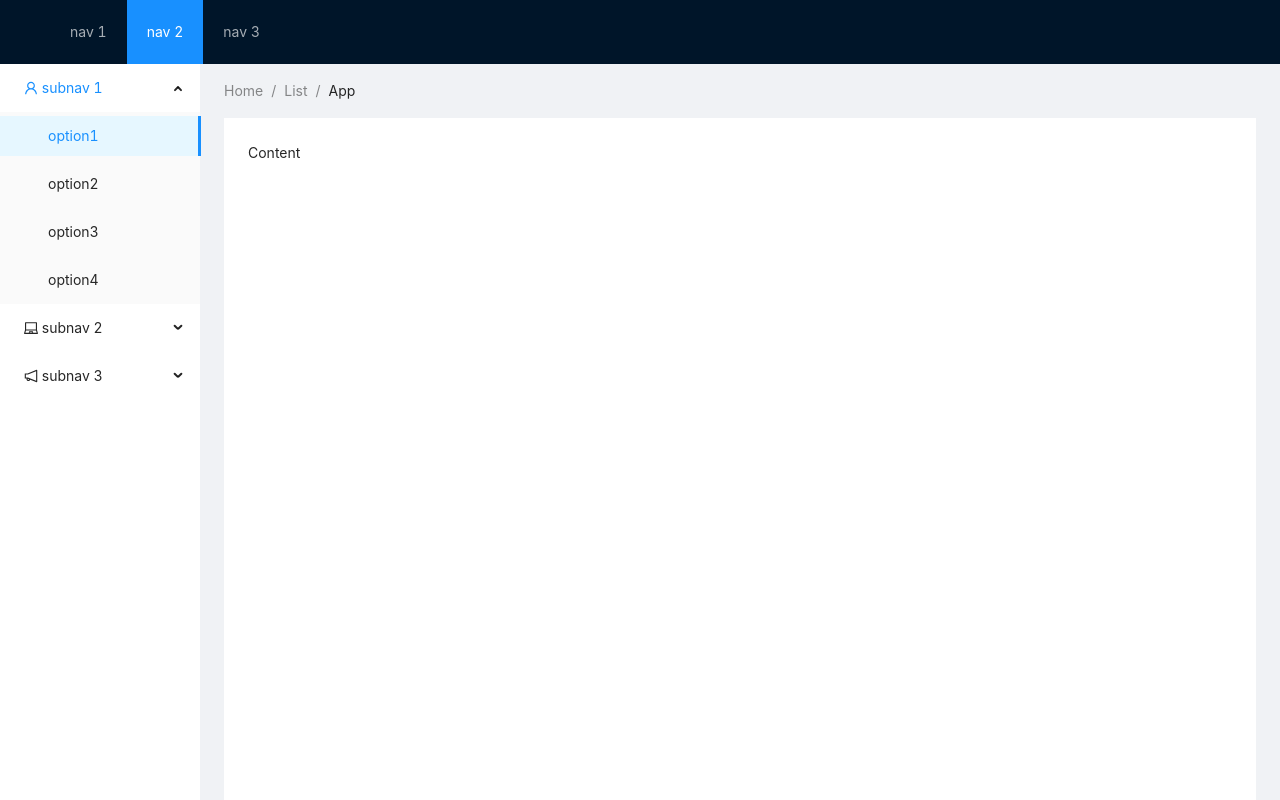
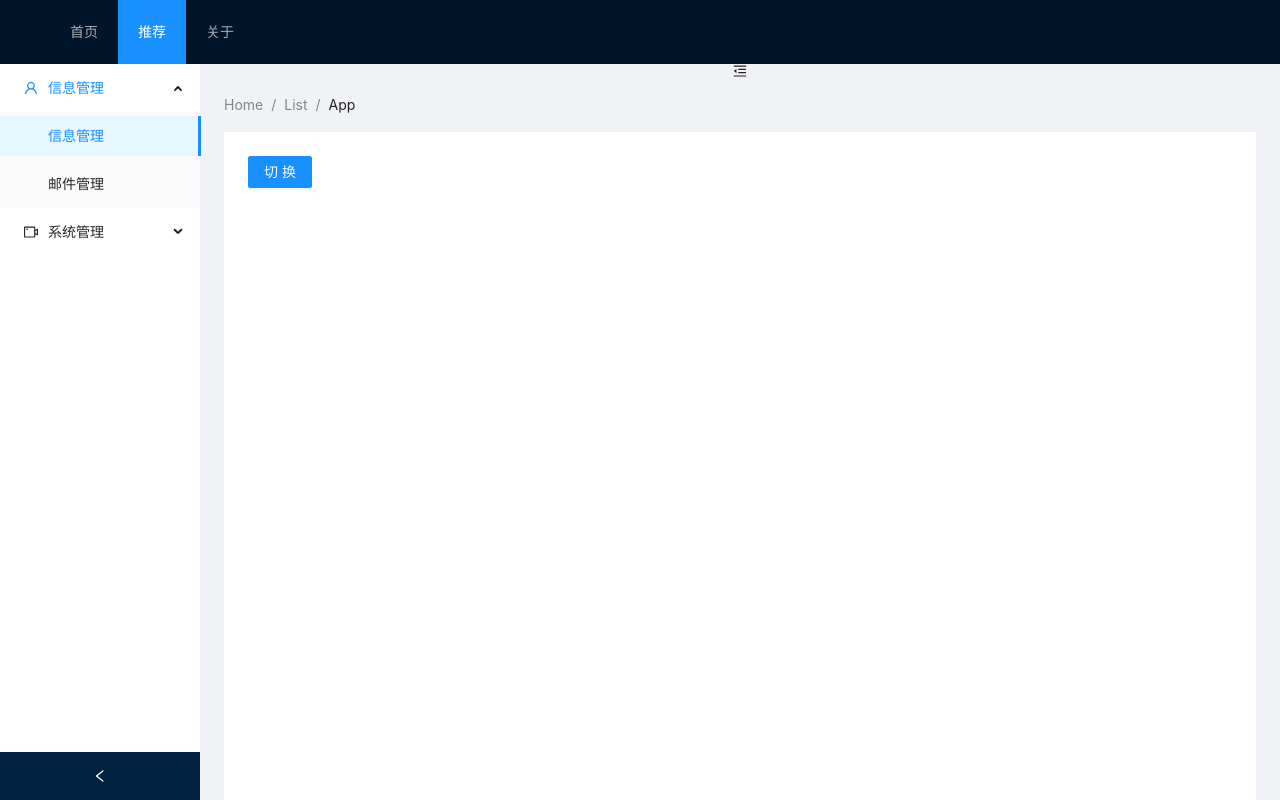
Before and after one commit to codernmx/vite-vue-ts-antadmin, a Vue app: page / in a window 1280 px wide. Built offline with nearby package versions, Linux system fonts and the light colour scheme.

Commit message:
fix:导航收缩

```diff
--- a/src/components/HelloWorld.vue
+++ b/src/components/HelloWorld.vue
@@ -1,112 +1,74 @@
-<!-- <script setup lang="ts">
-import { message } from 'ant-design-vue';
-import { ref } from 'vue'
-
-defineProps<{ msg: string }>()
-
-const count = ref(0)
-
-
-const tips = () => {
-      message.success('这是我喜欢的消息提示信息');
-    };
-
-</script>
-
-<template>
-  <h1>{{ msg }}</h1>
-
-  <div class="card">
-    <a-button type="primary" @click="tips">提示信息</a-button>
-  </div>
-</template>
-
-<style scoped>
-.read-the-docs {
-  color: #888;
-}
-</style> -->
-
 <template>
   <a-layout>
     <a-layout-header class="header">
-			<div class="logo" />
+      <div class="logo"></div>
       <a-menu v-model:selectedKeys="selectedKeys1" theme="dark" mode="horizontal" :style="{ lineHeight: '64px' }">
-				<a-menu-item key="1">nav 1</a-menu-item>
-				<a-menu-item key="2">nav 2</a-menu-item>
-				<a-menu-item key="3">nav 3</a-menu-item>
+        <a-menu-item key="1">首页</a-menu-item>
+        <a-menu-item key="2">推荐</a-menu-item>
+        <a-menu-item key="3">关于</a-menu-item>
       </a-menu>
     </a-layout-header>
     <a-layout style="height: calc(100vh - 64px)">
-			<a-layout-sider width="200" style="background: #fff">
+      <a-layout-sider width="200" style="background: #fff" v-model:collapsed="collapsed" collapsible>
         <a-menu v-model:selectedKeys="selectedKeys2" v-model:openKeys="openKeys" mode="inline" :style="{ height: '100%', borderRight: 0 }">
           <a-sub-menu key="sub1">
             <template #title>
               <span>
                 <user-outlined />
-								subnav 1
+                <span v-if="!collapsed">信息管理</span>
               </span>
             </template>
-						<a-menu-item key="1">option1</a-menu-item>
-						<a-menu-item key="2">option2</a-menu-item>
-						<a-menu-item key="3">option3</a-menu-item>
-						<a-menu-item key="4">option4</a-menu-item>
+            <a-menu-item key="1">信息管理</a-menu-item>
+            <a-menu-item key="2">邮件管理</a-menu-item>
           </a-sub-menu>
           <a-sub-menu key="sub2">
             <template #title>
               <span>
-								<laptop-outlined />
-								subnav 2
+                <video-camera-outlined />
+                <span v-if="!collapsed">系统管理</span>
               </span>
             </template>
-						<a-menu-item key="5">option5</a-menu-item>
-						<a-menu-item key="6">option6</a-menu-item>
-						<a-menu-item key="7">option7</a-menu-item>
-						<a-menu-item key="8">option8</a-menu-item>
-					</a-sub-menu>
-					<a-sub-menu key="sub3">
-						<template #title>
-							<span>
-								<notification-outlined />
-								subnav 3
-							</span>
-						</template>
-						<a-menu-item key="9">option9</a-menu-item>
-						<a-menu-item key="10">option10</a-menu-item>
-						<a-menu-item key="11">option11</a-menu-item>
-						<a-menu-item key="12">option12</a-menu-item>
+            <a-menu-item key="5">菜单管理</a-menu-item>
+            <a-menu-item key="6">角色管理</a-menu-item>
+            <a-menu-item key="7">用户管理</a-menu-item>
+            <a-menu-item key="8">附件管理</a-menu-item>
           </a-sub-menu>
         </a-menu>
       </a-layout-sider>
       <a-layout style="padding: 0 24px">
+        <menu-unfold-outlined v-if="collapsed" class="trigger" @click="() => (collapsed = !collapsed)" />
+        <menu-fold-outlined v-else class="trigger" @click="() => (collapsed = !collapsed)" />
         <a-breadcrumb style="margin: 16px 0">
           <a-breadcrumb-item>Home</a-breadcrumb-item>
           <a-breadcrumb-item>List</a-breadcrumb-item>
           <a-breadcrumb-item>App</a-breadcrumb-item>
         </a-breadcrumb>
-				<a-layout-content :style="{ background: '#fff', padding: '24px', margin: 0, minHeight: '280px' }"> Content </a-layout-content>
+        <a-layout-content :style="{ background: '#fff', padding: '24px', margin: 0, minHeight: '280px' }">
+          <a-button type="primary" @click="tips">切换</a-button>
+        </a-layout-content>
       </a-layout>
     </a-layout>
   </a-layout>
 </template>
-<script lang="ts">
-import { UserOutlined, LaptopOutlined, NotificationOutlined } from "@ant-design/icons-vue";
-import { defineComponent, ref } from "vue";
-export default defineComponent({
-	components: {
+<script setup lang="ts">
+import {
   UserOutlined,
-		LaptopOutlined,
-		NotificationOutlined,
-	},
-	setup() {
-		return {
-			selectedKeys1: ref<string[]>(["2"]),
-			selectedKeys2: ref<string[]>(["1"]),
-			collapsed: ref<boolean>(false),
-			openKeys: ref<string[]>(["sub1"]),
-		};
-	},
-});
+  VideoCameraOutlined,
+  UploadOutlined,
+  MenuUnfoldOutlined,
+  MenuFoldOutlined,
+} from '@ant-design/icons-vue'
+import { message } from 'ant-design-vue'
+import { ref } from 'vue'
+
+const selectedKeys1 = ref<string[]>(['2'])
+const selectedKeys2 = ref<string[]>(['1'])
+const collapsed = ref<boolean>(false)
+const openKeys = ref<string[]>(['sub1'])
+const tips = () => {
+  message.success('切换成功')
+  collapsed.value = !collapsed.value
+}
 </script>
 <style>
 #components-layout-demo-top-side-2 .logo {
```
Also changed, not shown: 1 other file (tests, documents, lock files or other folders). Lines whose indentation alone changed are shown as unchanged.
